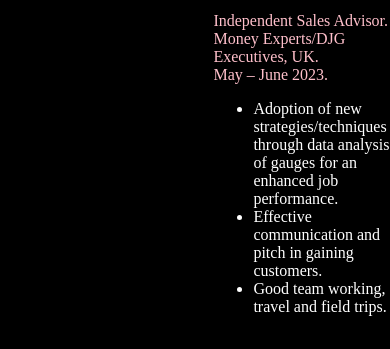
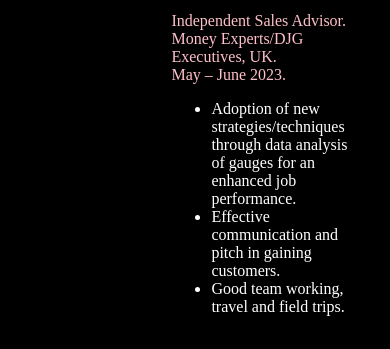
Before and after one commit to Mfonb/portfolio, a plain HTML site: page experience/index.html in a window 390 px wide. Shown: the part 341-690 px from the top of the page. Drawn offline with nearby package versions, Linux system fonts and the light colour scheme.

Commit message:
adjustment

```diff
--- a/experience/style.css
+++ b/experience/style.css
@@ -275,6 +275,8 @@ footer {
 
     .section {
         font-size: 16px;
+        grid-template-columns: 1fr 5fr;
+        max-width: 100%;
     }
 
     footer {
```
